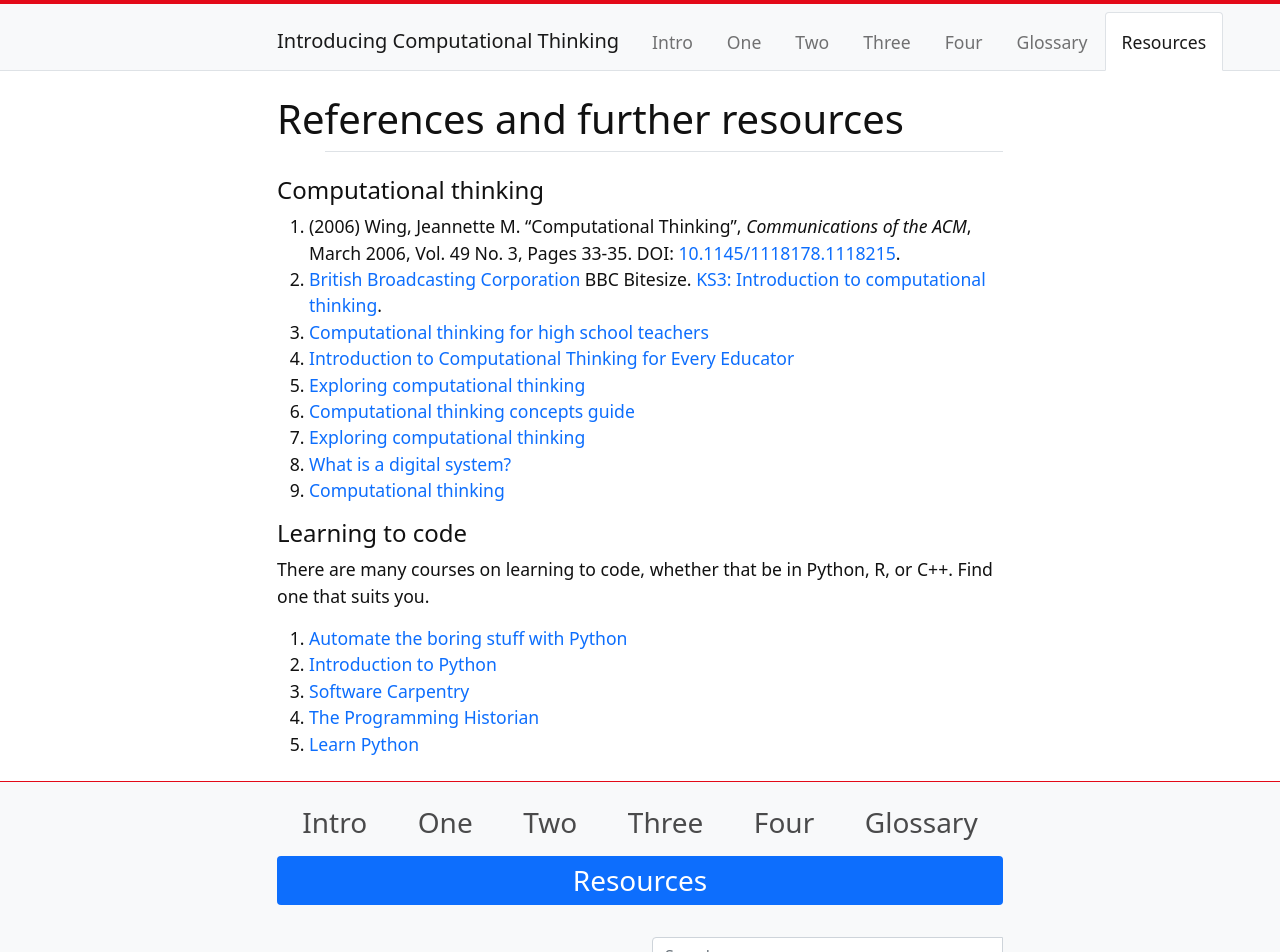
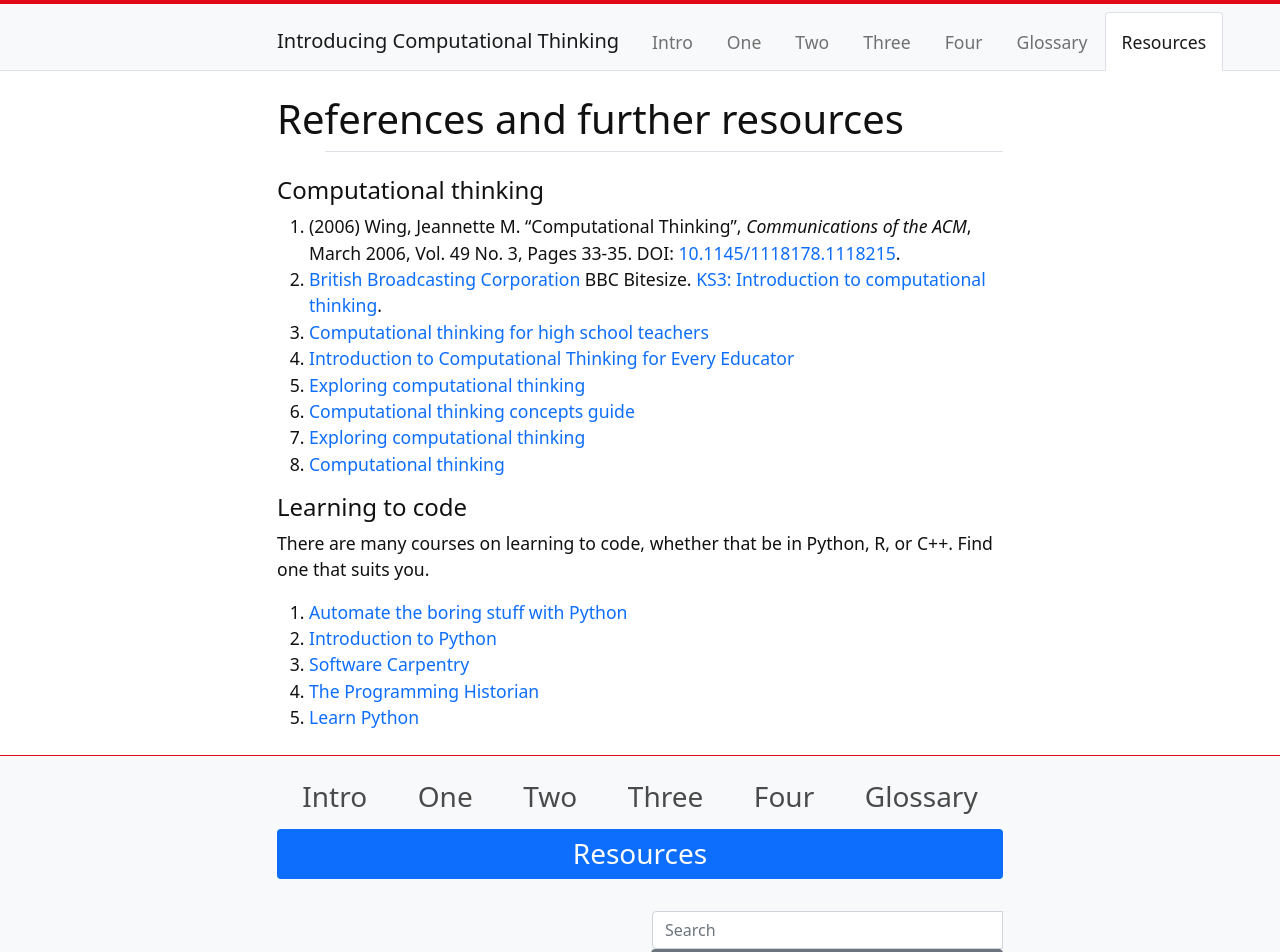
Before and after one commit to weaverbel/intro-computational-thinking, a Jekyll site: the page built from content/6-resources.md, in a window 1280 px wide, cut to the strip 0-952 px from the top of the page. Built offline with Jekyll 4.4.1, drawn with Linux system fonts in a browser that asks for light colours.

Commit message:
Update 6-resources.md
remove babyish thing

```diff
--- a/content/6-resources.md
+++ b/content/6-resources.md
@@ -12,8 +12,7 @@ nav: Resources
 5. [Exploring computational thinking](https://learn.iste.org/d2l/lor/search/search_results.d2l?ou=6606&lrepos=1006)
 6. [Computational thinking concepts guide](https://docs.google.com/document/d/1Hyb2WKJrjT7TeZ2ATq6gsBhkQjSZwTH-xfpVMFEn2F8/edit)
 7. [Exploring computational thinking](https://edu.google.com/resources/programs/exploring-computational-thinking/)
-8. [What is a digital system?](https://www.digitaltechnologieshub.edu.au/search#/site-search?pageNumber=1&keyword=GoogleCT)
-9. [Computational thinking](https://www.youtube.com/watch?v=dHWmnayy8MY)
+8. [Computational thinking](https://www.youtube.com/watch?v=dHWmnayy8MY)
 
 #### Learning to code
 
```
